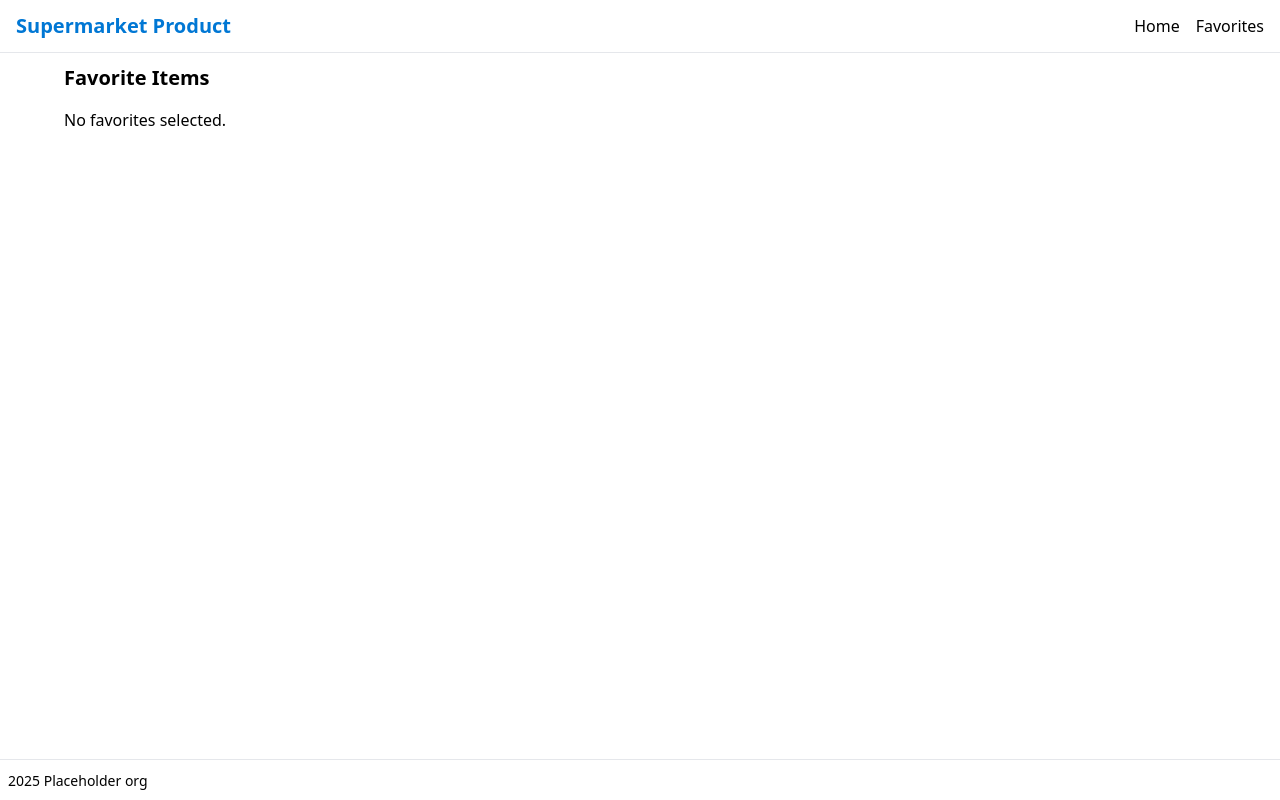
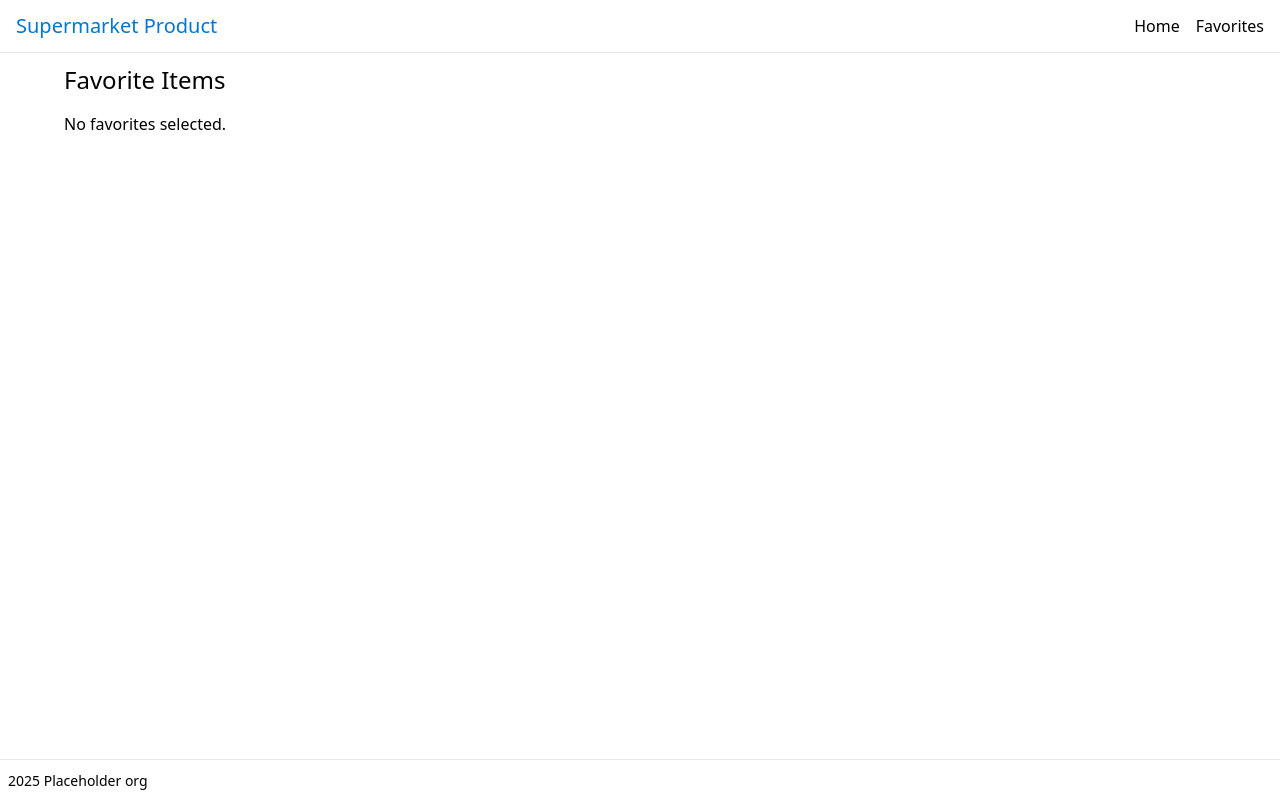
Before and after one commit to Denyyel914/React-Assessment, a React (Vite) app: page /favorites in a window 1280 px wide. Built offline with nearby package versions, Linux system fonts and the light colour scheme.

Commit message:
chore: fix headings

```diff
--- a/src/components/Favorites.jsx
+++ b/src/components/Favorites.jsx
@@ -26,7 +26,7 @@ const Favorites = () => {
 
   return (
     <div>
-      <h2 className="text-xl font-bold mb-4">Favorite Items</h2>
+      <h1 className="text-2xl mb-4">Favorite Items</h1>
       {favoriteData.length > 0 ? (
         <Table data={favoriteData} columns={columns} showFavorites={false} />
       ) : (
--- a/src/layouts/Header.jsx
+++ b/src/layouts/Header.jsx
@@ -8,7 +8,7 @@ const Header = () => {
     <header className="border-b border-outline fixed top-0 z-50 bg-white w-full">
       <nav className="w-full mx-auto flex items-center justify-between flex-wrap px-4 py-3">
         <div className="flex justify-center items-center gap-2">
-          <h1 className="text-xl text-[#0077D4] font-bold">
+          <h1 className="text-xl text-[#0077D4] ">
             <Link to="/" onClick={() => clearFavorites()}>
               Supermarket Product
             </Link>
```
